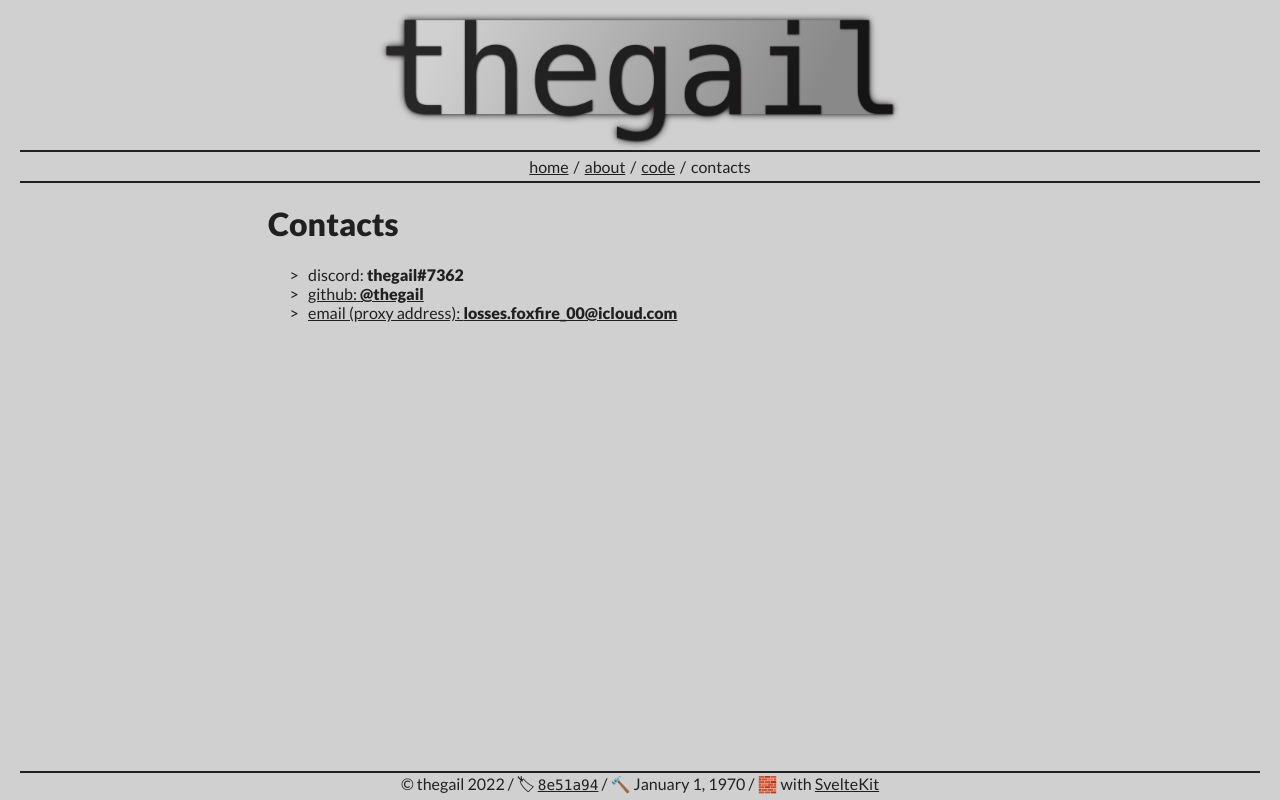
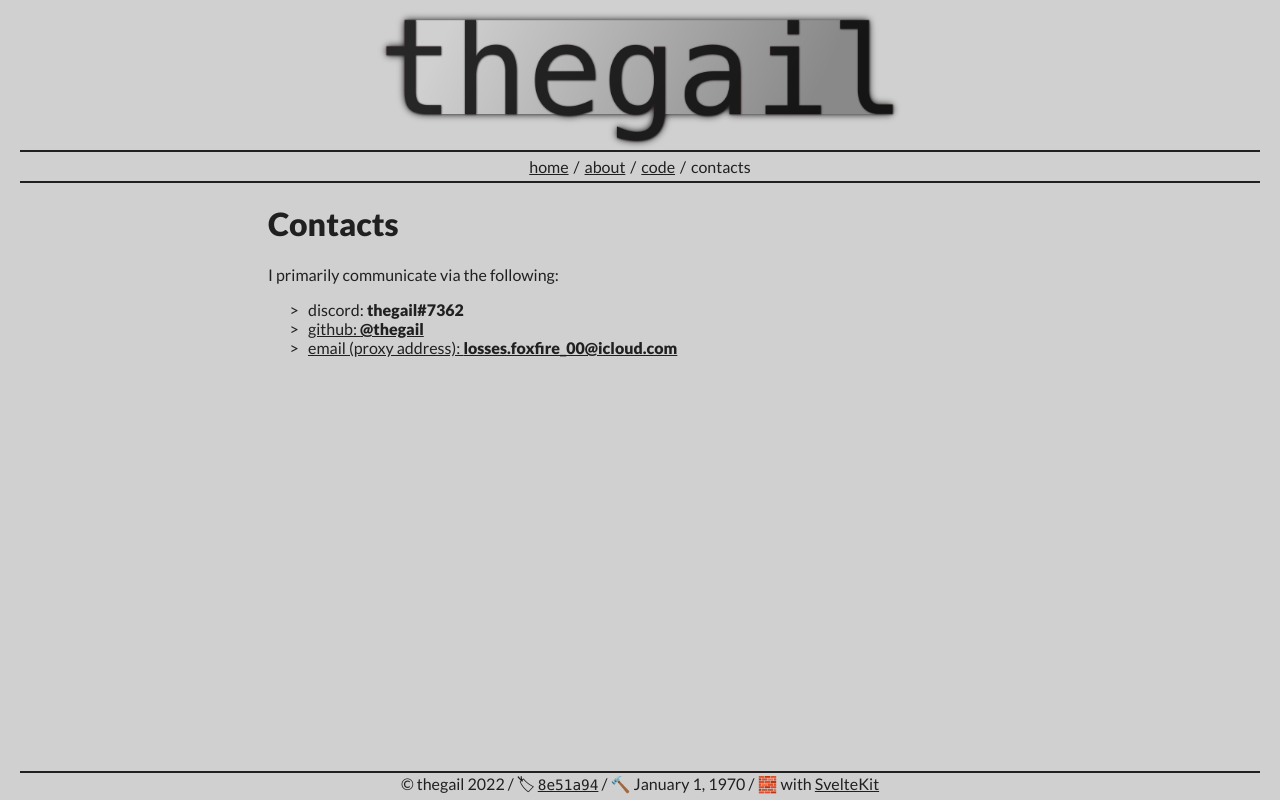
Before and after one commit to thegail/thegail.co, a SvelteKit app: page /contacts in a window 1280 px wide. Built offline with nearby package versions, Linux system fonts and the light colour scheme.

Commit message:
Add contacts page message

```diff
--- a/src/routes/(root)/contacts/+page.svelte
+++ b/src/routes/(root)/contacts/+page.svelte
@@ -1,4 +1,6 @@
 <h1>Contacts</h1>
+
+<p>I primarily communicate via the following:</p>
 
 <ul>
 	<li>discord: <strong>thegail#7362</strong></li>
```
